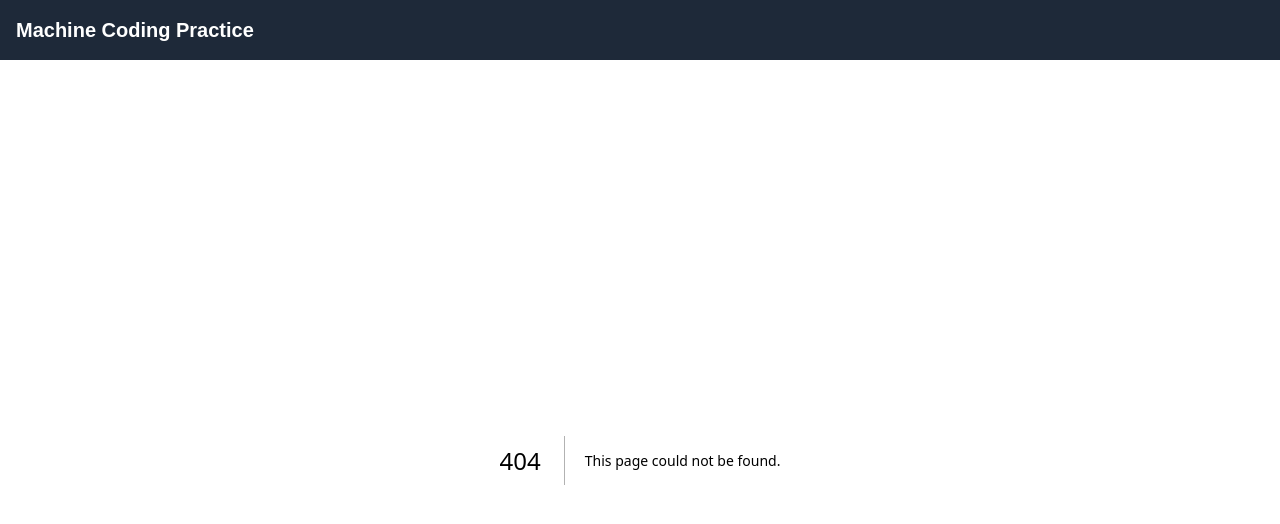
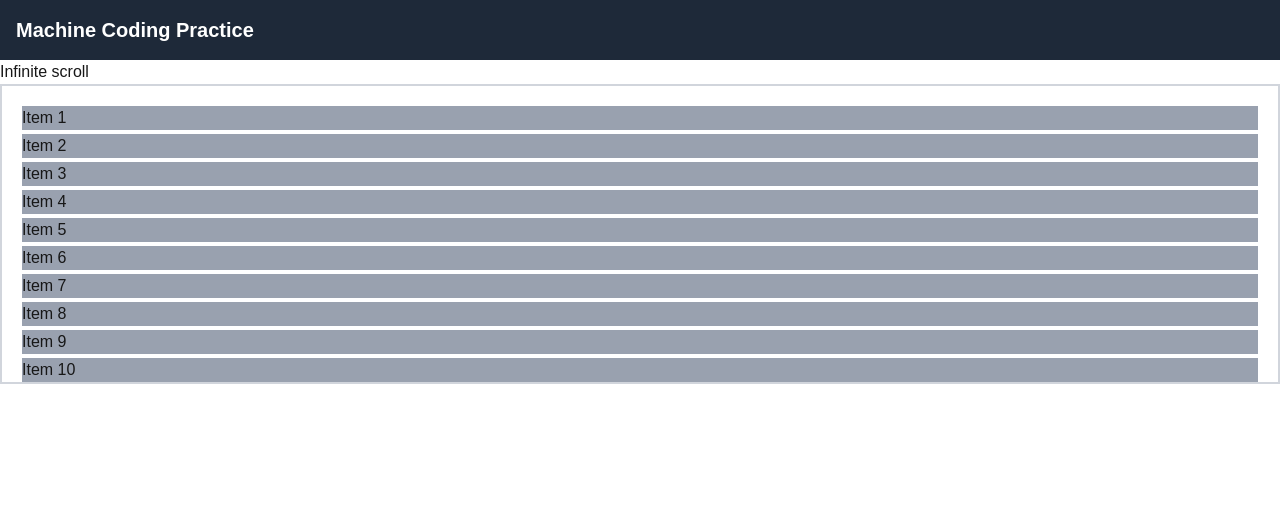
Before and after one commit to SatyabratDivedi/machine-coding-practice, a Next.js app: page /infinite-scroll in a window 1280 px wide. Before the commit this address had no page. Shown: the top 524 px of the page. Built offline with nearby package versions, Linux system fonts and the light colour scheme.

Commit message:
infinite scroll

```diff
--- /dev/null
+++ b/app/(route)/infinite-scroll/page.tsx
@@ -0,0 +1,42 @@
+'use client';
+import { useState } from "react";
+
+const InfiniteScroll = () => {
+  const arrData = [...new Array(20)];
+  const [datas, setDatas] = useState(arrData);
+  const [loading, setLoading] = useState(false);
+
+  const loadMore = () => {
+    setLoading(true);
+    setTimeout(() => {
+      setDatas((prev) => [...prev, ...new Array(20)]);
+      setLoading(false);
+    }, 1000);
+  };
+
+  const scrollHandler = (event: React.UIEvent<HTMLDivElement>) => {
+    const scrollHeight = event.currentTarget.scrollHeight;
+    const clientHeight = event.currentTarget.clientHeight;
+    const scrollTop = event.currentTarget.scrollTop;
+
+    const remainingHeight = scrollHeight - (clientHeight + scrollTop);
+
+    if (remainingHeight <= 20 && !loading) {
+      loadMore();
+    }
+  };
+
+  return (
+    <>
+      <div>Infinite scroll</div>
+      <div onScroll={scrollHandler} className="h-[300px] overflow-y-auto border-2 border-gray-300 p-4">
+        {datas.map((_, i) => {
+          return <div className="bg-gray-400 m-1" key={i}>Item {i + 1}</div>;
+        })}
+      </div>
+      {loading && <div>Loading...</div>}
+    </>
+  );
+};
+
+export default InfiniteScroll;
--- a/app/page.tsx
+++ b/app/page.tsx
@@ -30,6 +30,10 @@ const App = () => {
       name: 'Edit and Update with Todo data',
       link: '/todos',
     },
+    {
+      name: 'infinite scroll',
+      link: '/infinite-scroll',
+    },
   ]
   return (
     <div>
```
